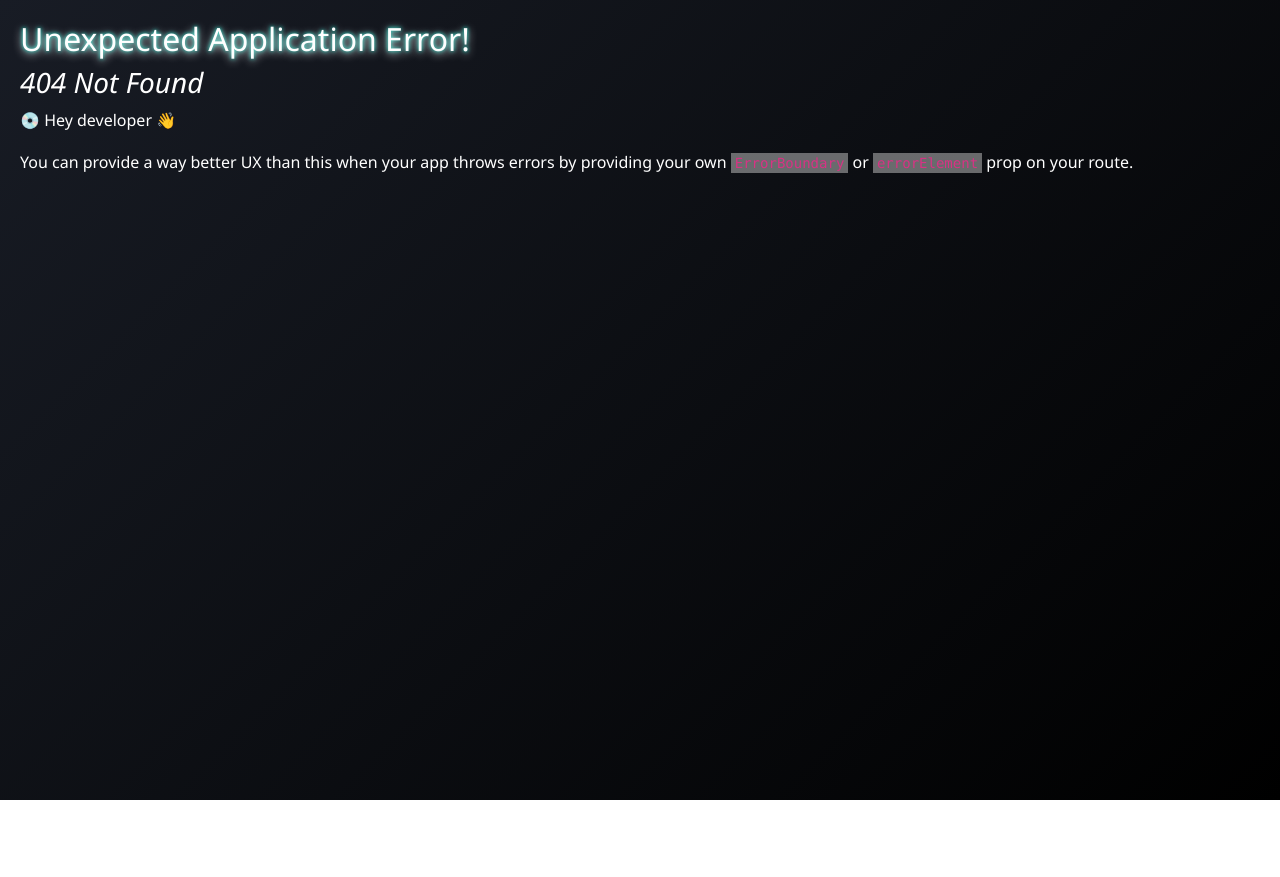
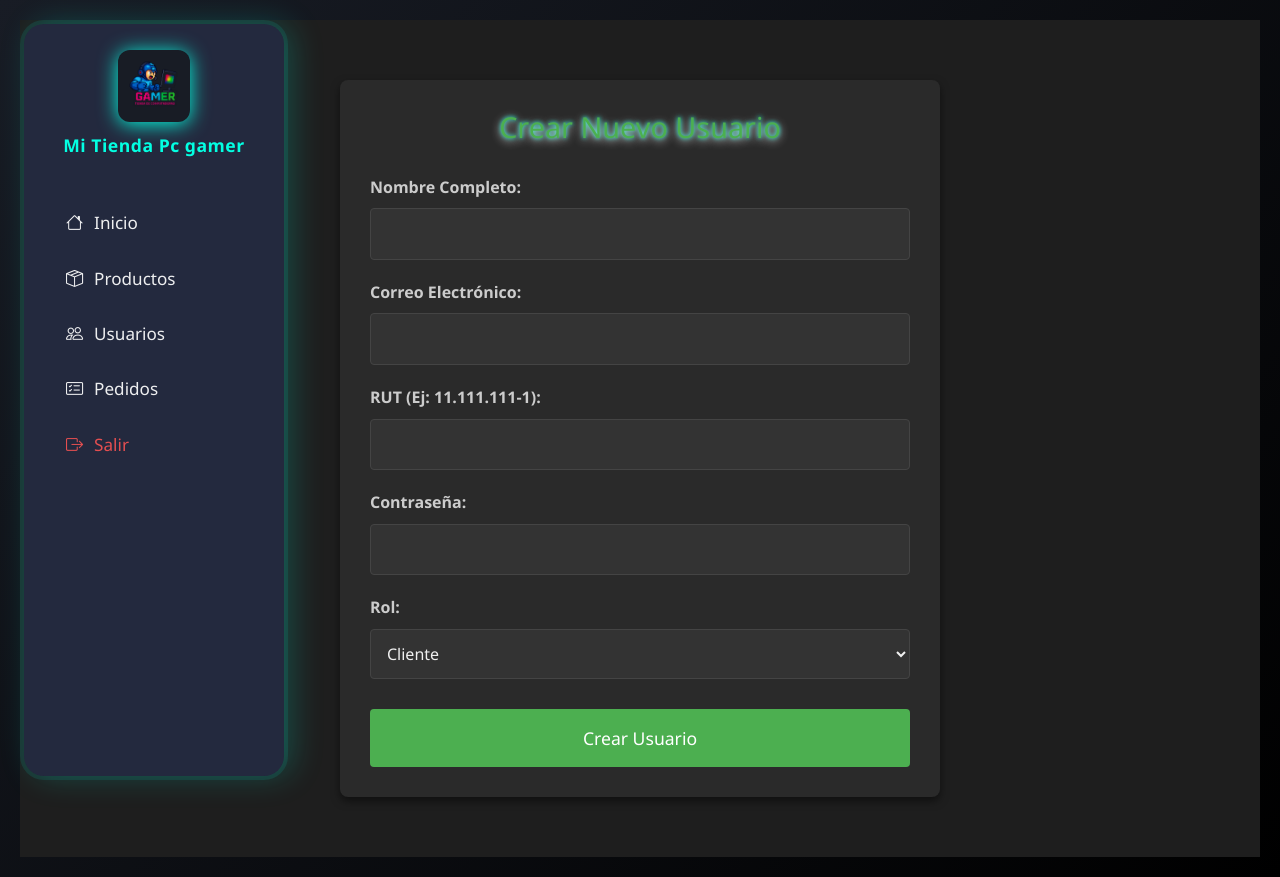
Before and after one commit to zalojavier/React-Desarollofullstack-2, a React (Vite) app: page /administrador/crear_usuario in a window 1280 px wide. Before the commit this address had no page. Before the commit the page ends 800 px from the top, so only its background shows below. Built offline with nearby package versions, Linux system fonts and the light colour scheme.

Commit message:
crear usuario funcional

```diff
--- a/src/main.jsx
+++ b/src/main.jsx
@@ -25,6 +25,7 @@ import HomeAdministrador from './pages/HomeAdministrador.jsx';
 import ListaProductos from './pages/ListaProductos.jsx';
 import ListaUsuarios from './pages/ListaUsuarios.jsx';
 import ListaPedidos from './pages/ListaPedidos.jsx';
+import CrearUsuario from './pages/CrearUsuario';
  // <-- 1. IMPORTA LA NUEVA PÁGINA
 
 // --- Definición de Rutas (El "Mapa" del sitio) ---
@@ -91,6 +92,10 @@ const router = createBrowserRouter([
     path: "/administrador/pedidos",
     element: <ListaPedidos />,
   },
+  {
+    path: "/administrador/crear_usuario",
+    element: <CrearUsuario />,
+  },
 ]);
 
 // --- Carga de la App ---
--- a/src/pages/CrearUsuario.tsx
+++ b/src/pages/CrearUsuario.tsx
@@ -1,65 +1,58 @@
 import React, { useState, ChangeEvent, FormEvent } from 'react';
+// 1. Importamos useNavigate para la redirección programática
+import { useNavigate } from 'react-router-dom';
 import SideBarAdmin from '../components/SideBarAdmin';
 import '../styles/crearUsuario.css';
 import { createUser } from '../api/userApi';
-// Importamos solo UserForm, que es lo que sí exportas.
 import type { UserForm } from '../types/UserTypes';
 
-// Definimos el tipo de los roles localmente para tener un alias limpio para el casting,
-// o simplemente usamos el tipo inferido de UserForm['rol']
-type RoleType = UserForm['rol'];
+export default function CrearUsuario() {
 
-const CrearUsuario: React.FC = () => {
-    // 1. TIPADO: El estado inicial cumple con la interfaz UserForm.
+    // 2. Inicializamos el hook de navegación
+    const navigate = useNavigate();
+
     const [formData, setFormData] = useState<UserForm>({
         nombre: '',
         correo: '',
         rut: '',
         contrasena: '',
-        // El valor inicial es un literal exacto: 'Cliente'
         rol: 'Cliente'
     });
     const [mensaje, setMensaje] = useState('');
     const [esError, setEsError] = useState(false);
 
-    /**
-     * Maneja el cambio en cualquier campo del formulario, tipando el evento 'e'.
-     */
     const handleChange = (e: ChangeEvent<HTMLInputElement | HTMLSelectElement>): void => {
         const { name, value } = e.target;
 
-        // Si el campo es 'rol', lo casteamos al tipo RoleType (literal union)
-        const newValue = name === 'rol' ? value as RoleType : value;
-
         setFormData({
             ...formData,
-            [name]: newValue
+            [name]: value as UserForm[keyof UserForm]
         });
     };
 
     /**
-     * Maneja el envío del formulario, tipando el evento 'e'.
+     * Esta función es disparada por el botón type="submit".
+     * Se encarga de guardar el usuario y redirigir si tiene éxito.
      */
     const handleSubmit = (e: FormEvent): void => {
         e.preventDefault();
         setMensaje('Creando usuario...');
         setEsError(false);
 
-        // Llamamos a la función de la API. formData ya es del tipo correcto (UserForm).
+        // Llama a la API para guardar el usuario
         const success = createUser(formData);
 
         if (success) {
-            setMensaje(`¡Usuario ${formData.nombre} creado con éxito!`);
+            setMensaje(`¡Usuario ${formData.nombre} creado con éxito! Redirigiendo...`);
             setEsError(false);
 
-            // Resetea el formulario con valores del tipo literal correcto
-            setFormData({
-                nombre: '',
-                correo: '',
-                rut: '',
-                contrasena: '',
-                rol: 'Cliente'
-            });
+            // 🔑 3. Redirección: Navegamos a la lista de usuarios.
+            // Le damos un pequeño tiempo (1000ms) para que el usuario vea el mensaje de éxito.
+            setTimeout(() => {
+                navigate('/administrador/usuarios');
+            }, 1000);
+
+            // Nota: Aquí no es necesario resetear formData ya que navegaremos a otra página.
         } else {
             setMensaje('Error: El correo o RUT ya están registrados. Inténtalo de nuevo.');
             setEsError(true);
@@ -74,72 +67,32 @@ const CrearUsuario: React.FC = () => {
                     <h2>Crear Nuevo Usuario</h2>
                     <form onSubmit={handleSubmit} className="crear-usuario-form">
 
-                        {/* Campo Nombre */}
+                        {/* ... Campos del formulario (Nombre, Correo, RUT, Contraseña, Rol) ... */}
                         <div className="form-group">
                             <label htmlFor="nombre">Nombre Completo:</label>
-                            <input
-                                type="text"
-                                id="nombre"
-                                name="nombre"
-                                value={formData.nombre}
-                                onChange={handleChange}
-                                required
-                            />
+                            <input type="text" id="nombre" name="nombre" value={formData.nombre} onChange={handleChange} required/>
                         </div>
-
-                        {/* Campo Correo */}
                         <div className="form-group">
                             <label htmlFor="correo">Correo Electrónico:</label>
-                            <input
-                                type="email"
-                                id="correo"
-                                name="correo"
-                                value={formData.correo}
-                                onChange={handleChange}
-                                required
-                            />
+                            <input type="email" id="correo" name="correo" value={formData.correo} onChange={handleChange} required/>
                         </div>
-
-                        {/* Campo RUT */}
                         <div className="form-group">
                             <label htmlFor="rut">RUT (Ej: 11.111.111-1):</label>
-                            <input
-                                type="text"
-                                id="rut"
-                                name="rut"
-                                value={formData.rut}
-                                onChange={handleChange}
-                                required
-                            />
+                            <input type="text" id="rut" name="rut" value={formData.rut} onChange={handleChange} required/>
                         </div>
-
-                        {/* Campo Contraseña */}
                         <div className="form-group">
                             <label htmlFor="contrasena">Contraseña:</label>
-                            <input
-                                type="password"
-                                id="contrasena"
-                                name="contrasena"
-                                value={formData.contrasena}
-                                onChange={handleChange}
-                                required
-                            />
+                            <input type="password" id="contrasena" name="contrasena" value={formData.contrasena} onChange={handleChange} required/>
                         </div>
-
-                        {/* Campo Rol */}
                         <div className="form-group">
                             <label htmlFor="rol">Rol:</label>
-                            <select
-                                id="rol"
-                                name="rol"
-                                value={formData.rol}
-                                onChange={handleChange}
-                            >
+                            <select id="rol" name="rol" value={formData.rol} onChange={handleChange}>
                                 <option value="Cliente">Cliente</option>
                                 <option value="Administrador">Administrador</option>
                             </select>
                         </div>
 
+                        {/* 4. El botón sigue siendo BUTTON type="submit" para activar handleSubmit */}
                         <button type="submit" className="submit-btn">
                             Crear Usuario
                         </button>
@@ -155,6 +108,4 @@ const CrearUsuario: React.FC = () => {
             </div>
         </div>
     );
-};
-
-export default CrearUsuario;
+}
--- a/src/pages/ListaUsuarios.jsx
+++ b/src/pages/ListaUsuarios.jsx
@@ -1,5 +1,6 @@
 import React from 'react';
 import SideBarAdmin from '../components/SideBarAdmin';
+import { Link } from 'react-router-dom';
 import '../styles/listaUsuarios.css';
 
 /**
@@ -44,13 +45,12 @@ export default function ListaUsuarios() {
           <h1>Usuarios</h1>
 
           <div style={{ display: 'flex', gap: 12, alignItems: 'center' }}>
-            <button
+            <Link
               className="btn-crear-usuario"
-              type="button"
-              onClick={() => { window.location.href = '/administrador/crear_usuario'; }}
+              to="/administrador/crear_usuario" // Usamos 'to' en lugar de 'href'
             >
               <i className="bi bi-person-plus" /> Crear usuario
-            </button>
+            </Link>
           </div>
         </div>
 
```
